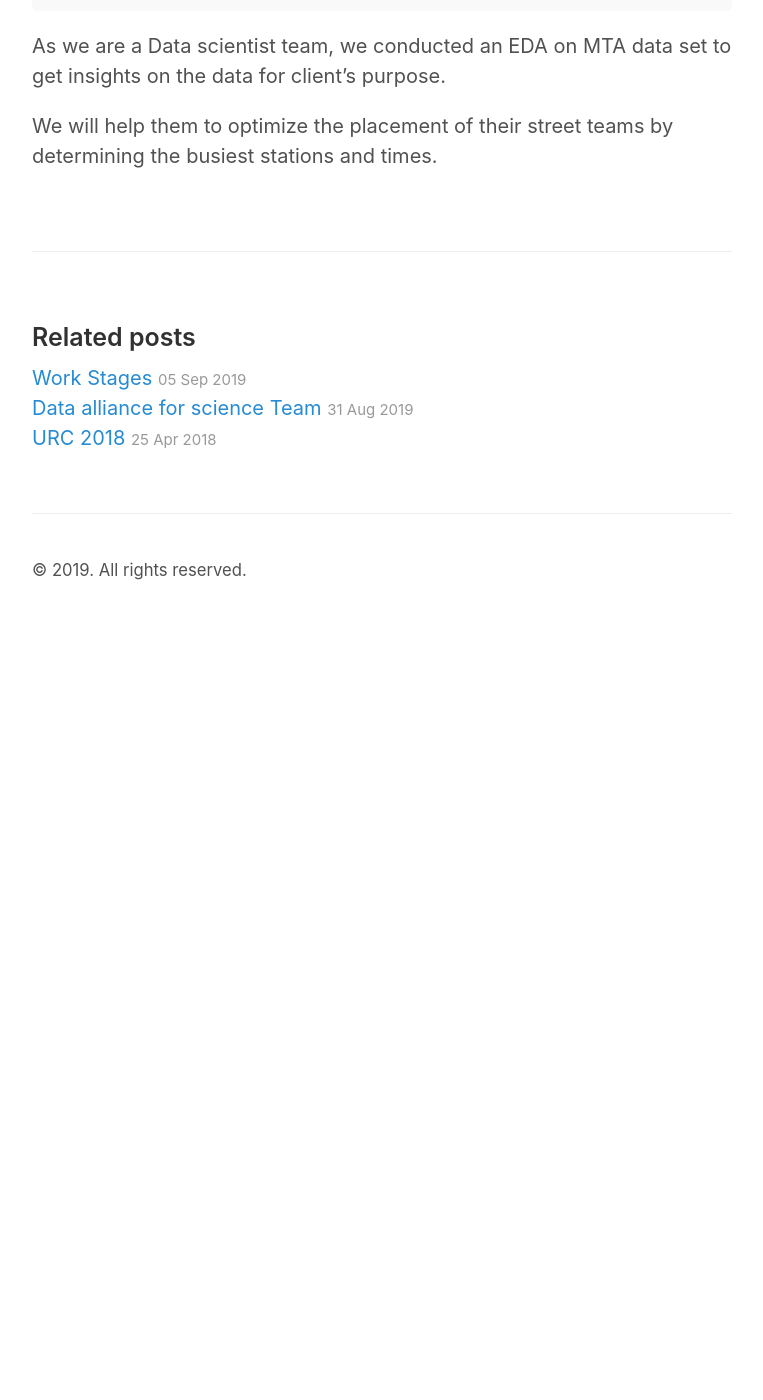
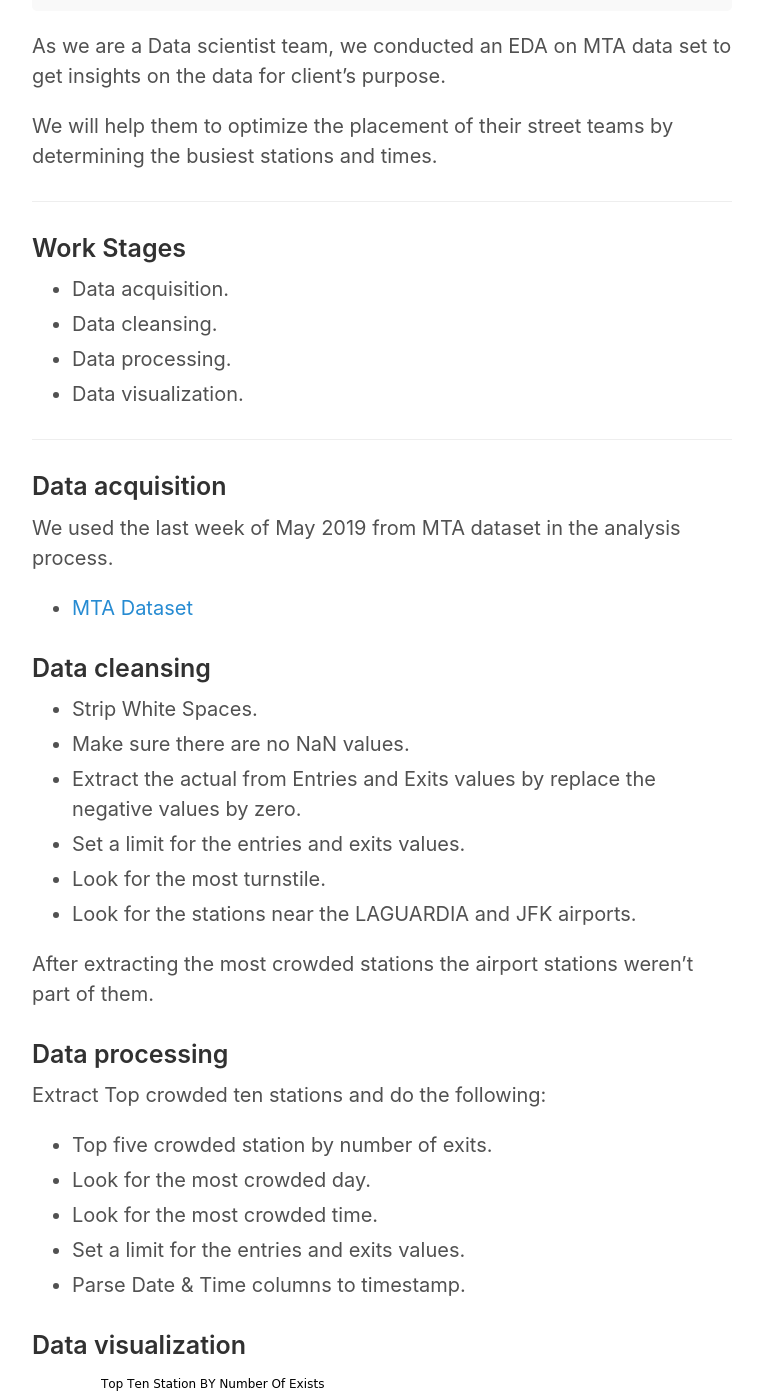
Before and after one commit to Daliait96/Daliait96.github.io, a Jekyll site: the page built from _posts/2019-09-06-Testing-Local-Images.md, in a window 1280 px wide and 1400 px high, scrolled down 691 px. Shown: the whole window, without its empty margins (258-1021 px from the left). Built offline with Jekyll 4.4.1, drawn with Linux system fonts in a browser that asks for light colours; before the commit the page ends 1315 px from its top, so only the background shows below that; some of the changed text lies outside the part shown.

Commit message:
Updates for project2

```diff
--- a/_posts/2019-09-06-Testing-Local-Images.md
+++ b/_posts/2019-09-06-Testing-Local-Images.md
@@ -20,3 +20,64 @@ Team: Data alliance for science.
 As we are a Data scientist team, we conducted an EDA on MTA data set to get insights on the data for client’s purpose.
 
 We will help them to optimize the placement of their street teams by determining the busiest stations and times.
+
+
+-----
+
+### Work Stages
+
+* Data acquisition.
+* Data cleansing.
+* Data processing.
+* Data visualization.
+
+-----
+
+### Data acquisition
+
+We used the last week of May 2019 from MTA dataset in the analysis process.
+
+* [MTA Dataset](http://web.mta.info/developers/turnstile.html)
+
+
+### Data cleansing
+
+* Strip White Spaces.
+* Make sure there are no NaN values.
+* Extract the actual from Entries and Exits values by replace the negative values by zero.
+* Set a limit for the entries and exits values.
+* Look for the most turnstile.
+* Look for the stations near the LAGUARDIA and JFK airports.
+
+After extracting the most crowded stations the airport stations weren’t part of them.
+
+### Data processing
+
+Extract Top crowded ten stations and do the following:
+
+* Top five crowded station by number of exits.
+* Look for the most crowded day.
+* Look for the most crowded time.
+* Set a limit for the entries and exits values.
+* Parse Date & Time columns to timestamp.
+
+### Data visualization
+
+![Image test]({{ site.url }}/images/Top 10 stations.png)
+
+![Image test]({{ site.url }}/images/turnstiles.png)
+
+![Image test]({{ site.url }}/images/dayofweek_outflow.png)
+
+![Image test]({{ site.url }}/images/station_outflow.png)
+
+### The Result:
+
+Stations:
+34-ST_PENN STA, GRD CNTRL, 34- ST HERALED, 14 ST_UNION, TIMES SW-42 ST.
+
+Day:
+Wednesday.
+
+Time:
+From 8:00 AM to 11:00 Am.
```
